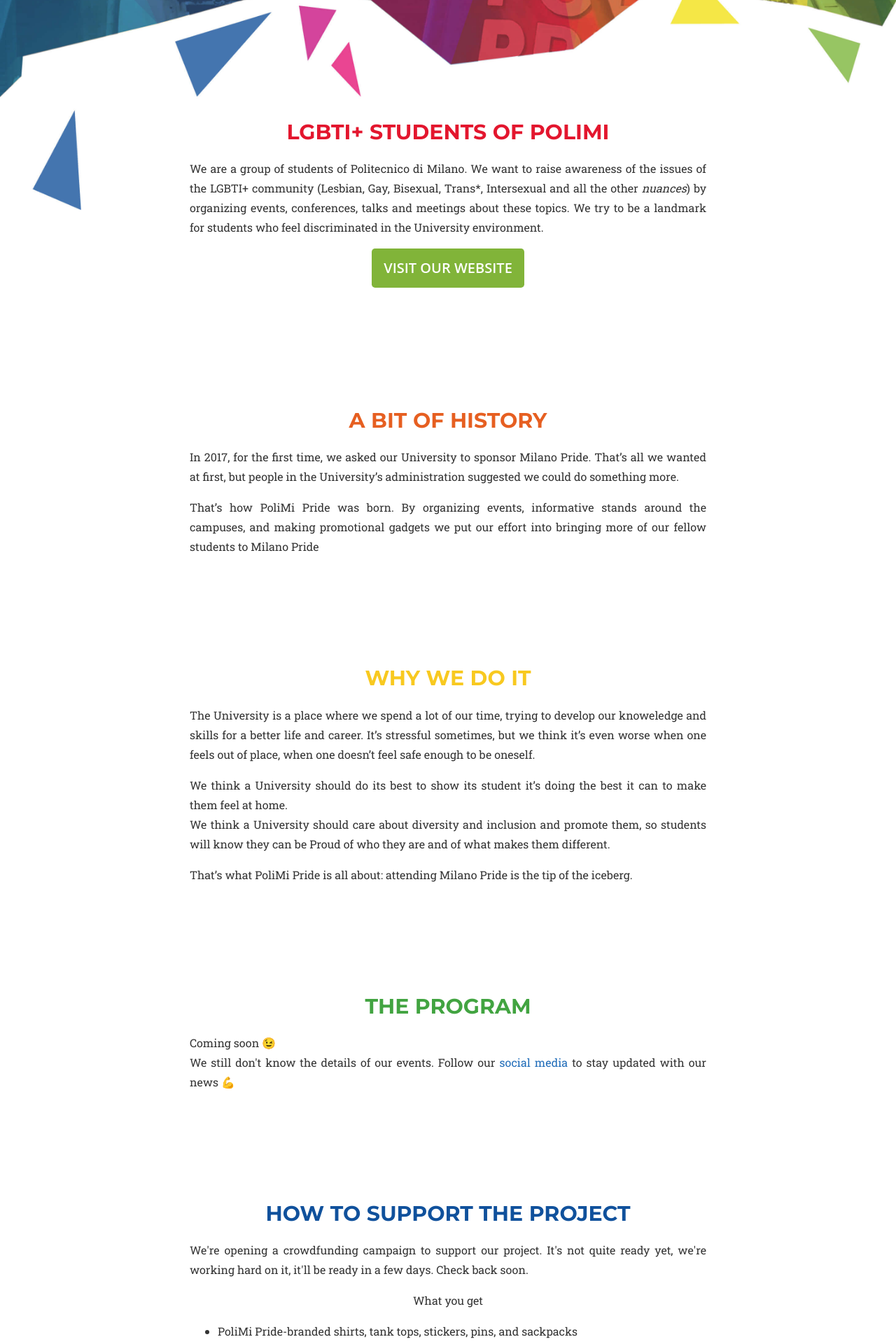
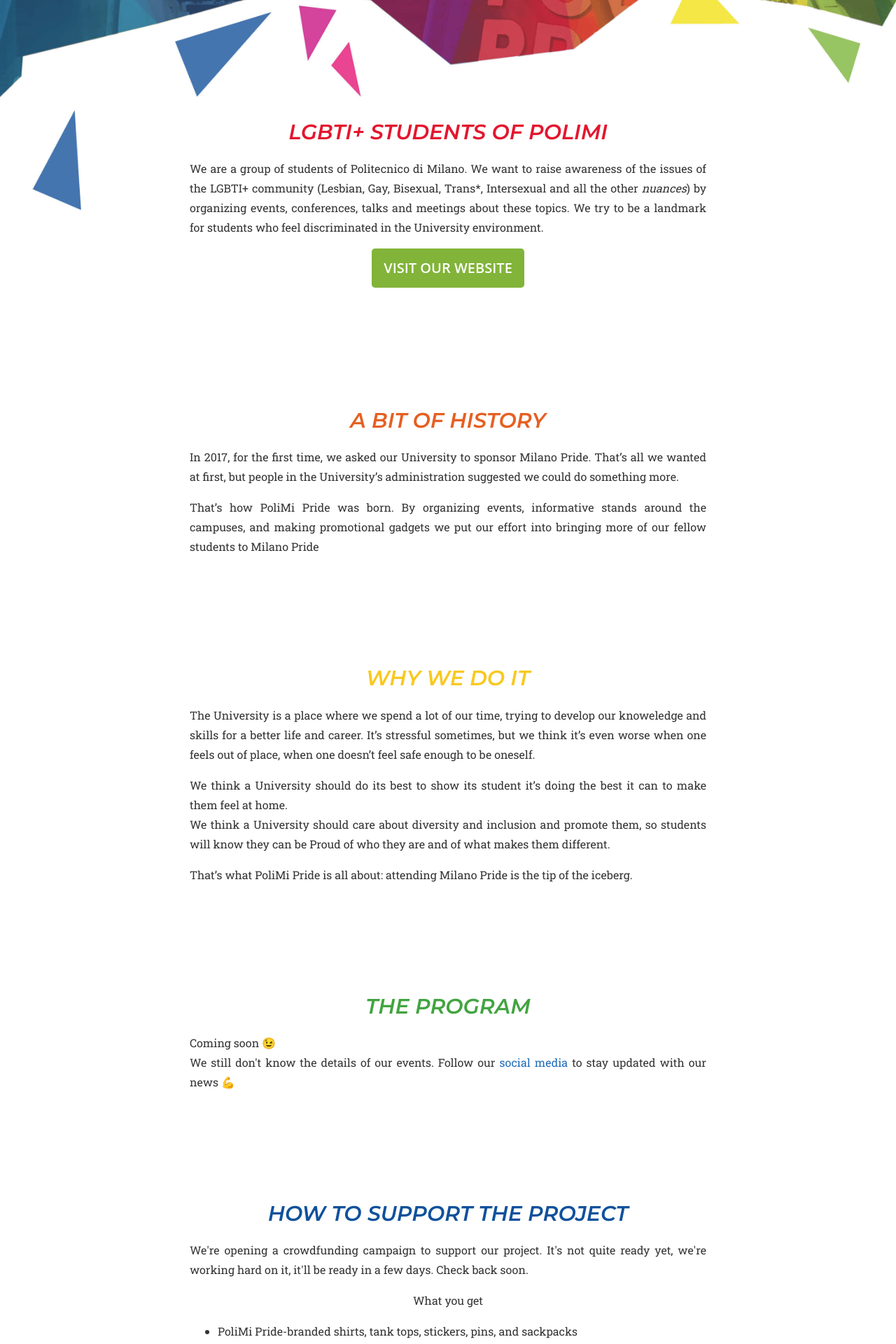
Before and after one commit to poliedro-polimi/polimipride.it, a Flask app: page / in a window 1280 px wide. Shown: the part 709-2629 px from the top of the page at 70% size. Run offline with Flask 2, Linux system fonts and the light colour scheme; some libraries are stand-ins or nearby versions.

Commit message:
Change h1,2,3... font

```diff
--- a/polimipride/static/css/style.css
+++ b/polimipride/static/css/style.css
@@ -1,4 +1,4 @@
-@import url('https://fonts.googleapis.com/css?family=Montserrat:700|Roboto+Slab');
+@import url('https://fonts.googleapis.com/css?family=Montserrat:700,600i|Roboto+Slab');
 
 /*! normalize.css v3.0.2 | MIT License | git.io/normalize */
 /** 1. Set default font family to sans-serif. 2. Prevent iOS text size adjust after orientation change, without disabling user zoom. */
@@ -245,7 +245,8 @@ body {
 h1, h2, h3, h4, h5, h6 {
     font-family: 'Montserrat', 'Helvetica Neue', 'Helvetica', 'Arial', sans-serif;
     text-transform: uppercase;
-    font-weight: 700;
+    font-weight: 600;
+    font-style: italic;
     text-align: center;
 }
 
```
